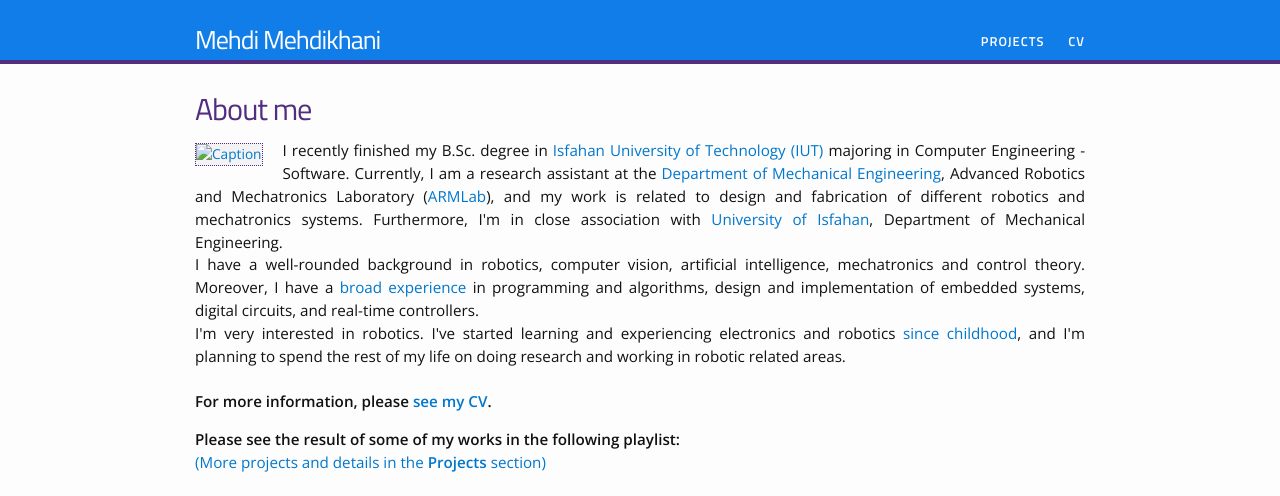
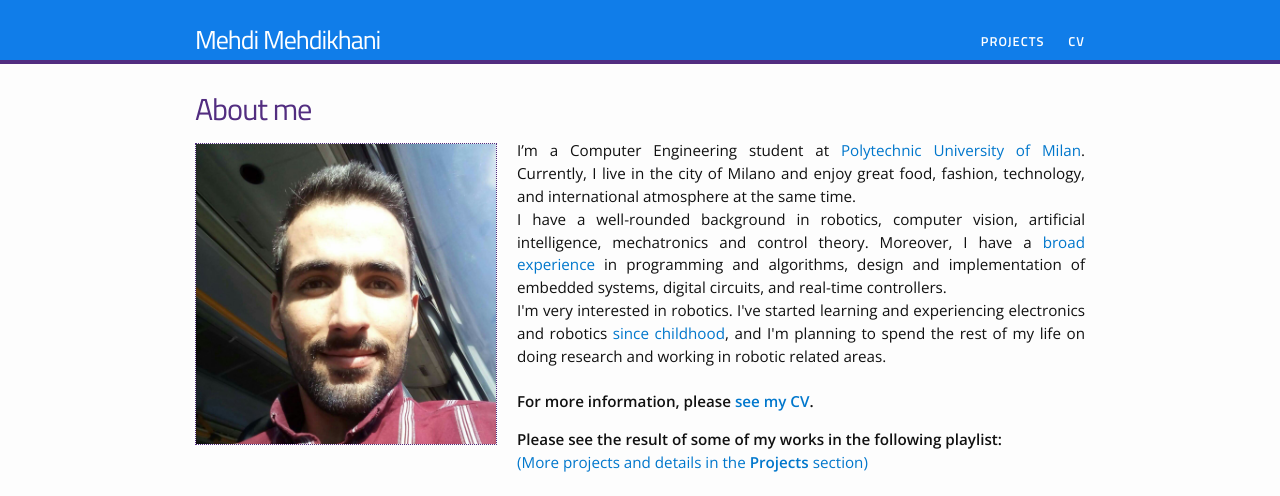
Before and after one commit to mehdierc/mehdierc.github.io, a Jekyll site: the page built from index.html, in a window 1280 px wide. Shown: the top 496 px of the page. Built offline with Jekyll 4.4.1, drawn with Linux system fonts in a browser that asks for light colours; nearby versions of some CDN libraries; comment, search, counter and statistics services are not loaded; grey boxes are pictures that could not be loaded.

Commit message:
a few modifications

```diff
--- a/index.html
+++ b/index.html
@@ -5,10 +5,8 @@ layout: default
   <h1>About me</h1>
   {% include image.html url="/images/mypic-1.jpg" caption="Caption" width=300 align="left" %}
   <p align="justify">
-    I recently finished my B.Sc. degree in <a href="http://www.iut.ac.ir/en/">Isfahan University of Technology (IUT)</a> majoring in Computer Engineering - Software.
-    Currently, I am a research assistant at the <a href="http://mech.iut.ac.ir/en">Department of Mechanical Engineering</a>, Advanced Robotics and Mechatronics Laboratory
-    (<a href="http://armlab.iut.ac.ir/">ARMLab</a>), and my work is related to design and fabrication of different robotics and mechatronics systems. Furthermore, I'm in close association with
-     <a href="http://www.ui.ac.ir/">University of Isfahan</a>, Department of Mechanical Engineering.
+    I’m a Computer Engineering student at <a href="https://www.polimi.it/en/">Polytechnic University of Milan</a>. Currently, I live in the city of
+    Milano and enjoy great food, fashion, technology, and international atmosphere at the same time.
     <br>I have a well-rounded background in robotics, computer vision, artificial intelligence, mechatronics and control theory. Moreover, I have a
      <a href="/projects/">broad experience</a> in programming and algorithms, design and implementation of embedded systems, digital circuits, and real-time controllers.
     <br>I'm very interested in robotics. I've started learning and experiencing electronics and robotics <a href="/projects/#bowling">since childhood</a>, and I'm planning to spend
```
Also changed, not shown: images/mypic-1.jpg (added).
